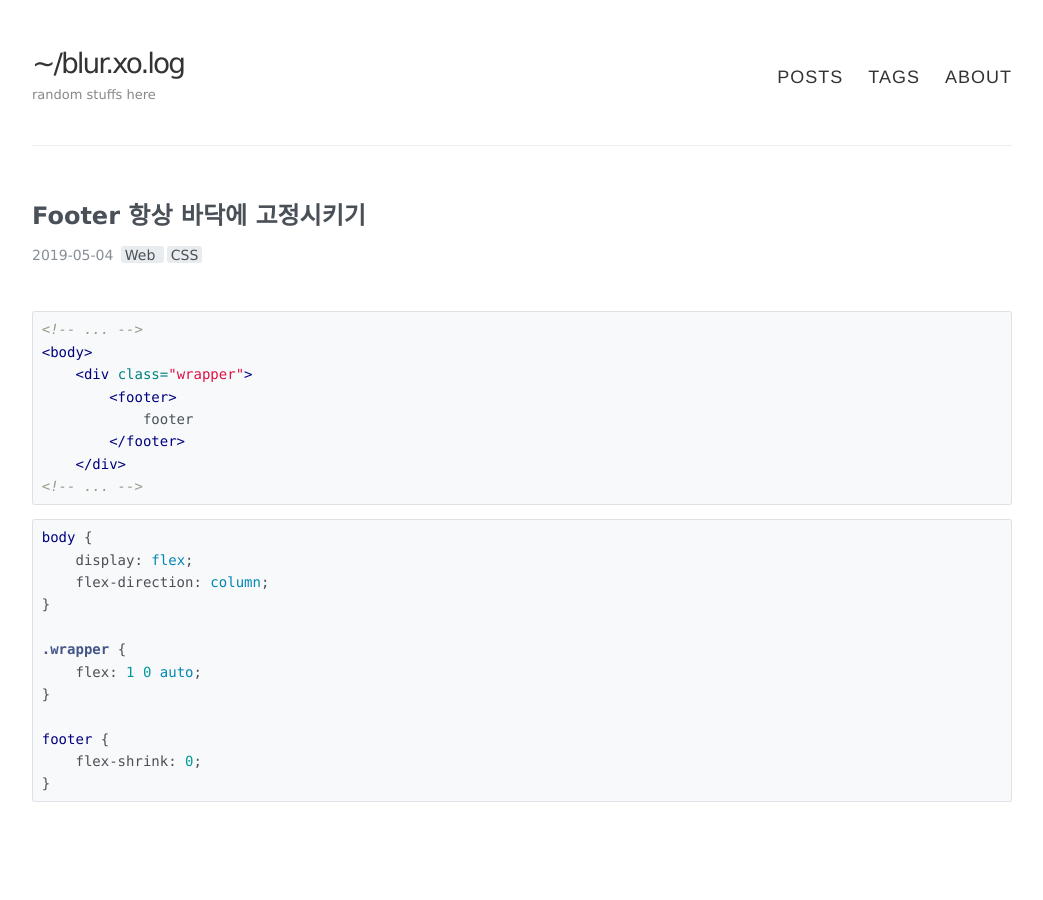
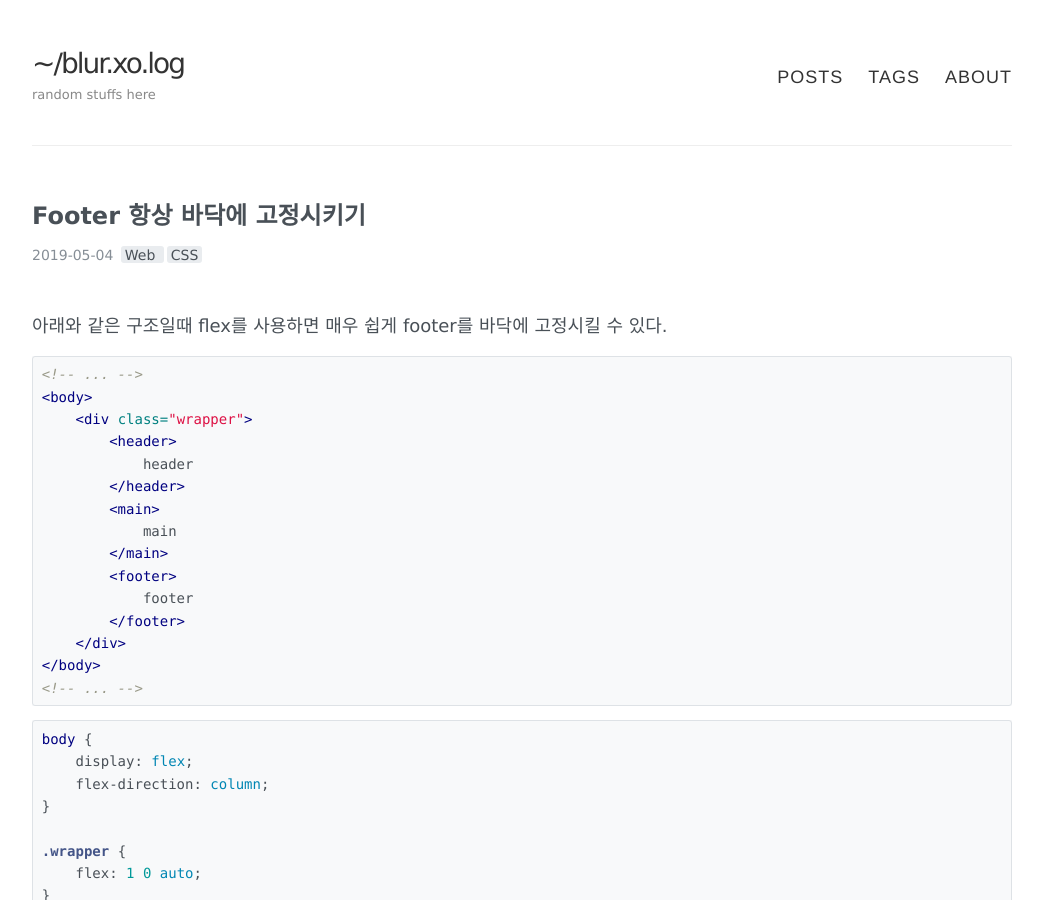
Before and after one commit to blurfx/xo.dev, a Jekyll site: the page built from _posts/2019-05-04-let-footer-stick-at-bottom-of-page.md, in a window 1280 px wide and 900 px high. Shown: the whole window, without its empty margins (118-1161 px from the left). Built offline with Jekyll 4.4.1, drawn with Linux system fonts in a browser that asks for light colours; comment, search, counter and statistics services are not loaded.

Commit message:
:pencil2: Flex 사용하여 footer 고정시키기 글 내용 추가

````diff
--- a/_posts/2019-05-04-let-footer-stick-at-bottom-of-page.md
+++ b/_posts/2019-05-04-let-footer-stick-at-bottom-of-page.md
@@ -5,14 +5,23 @@ layout: post
 comments: true
 ---
 
+아래와 같은 구조일때 flex를 사용하면 매우 쉽게 footer를 바닥에 고정시킬 수 있다.
+
 ```html
 <!-- ... -->
 <body>
     <div class="wrapper">
+        <header>
+            header
+        </header>
+        <main>
+            main
+        </main>
         <footer>
             footer
         </footer>
     </div>
+</body>
 <!-- ... -->
 ```
 ```css
````
